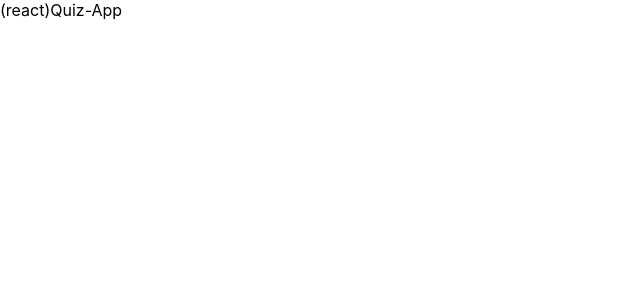
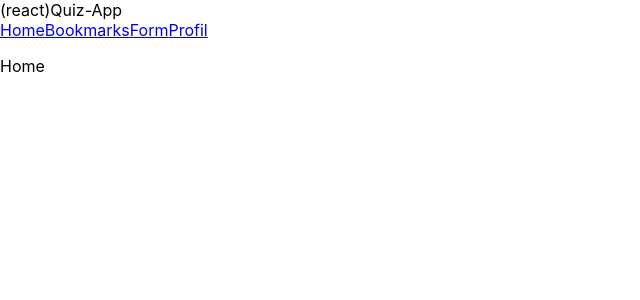
Before and after one commit to NilsOt1/Quizapp-react, a React (Create React App) app: page / in a window 1280 px wide. Shown: the top 300 px of the page, without its empty margins (0-640 px from the left). Built offline with nearby package versions, Linux system fonts and the light colour scheme.

Commit message:
add Navigation

```diff
--- a/src/App.js
+++ b/src/App.js
@@ -1,7 +1,24 @@
+import { Routes, Route } from "react-router-dom";
 import Header from "./components/Header";
+import Navigation from "./components/Navigation";
+import Bookmarks from "./pages/Bookmarks";
+import Home from "./pages/Home";
+import Form from "./pages/Form";
+import Profil from "./pages/Profil";
 
 function App() {
-  return <Header />;
+  return (
+    <>
+      <Header />
+      <Navigation />
+      <Routes>
+        <Route path="/" element={<Home />} />
+        <Route path="/Bookmarks" element={<Bookmarks />} />
+        <Route path="/Form" element={<Form />} />
+        <Route path="/Profil" element={<Profil />} />
+      </Routes>
+    </>
+  );
 }
 
 export default App;
--- /dev/null
+++ b/src/components/Navigation.js
@@ -0,0 +1,12 @@
+import { NavLink } from "react-router-dom";
+
+export default function Navigation() {
+  return (
+    <nav>
+      <NavLink to="/">Home</NavLink>
+      <NavLink to="/bookmarks">Bookmarks</NavLink>
+      <NavLink to="/form">Form</NavLink>
+      <NavLink to="/profil">Profil</NavLink>
+    </nav>
+  );
+}
```
